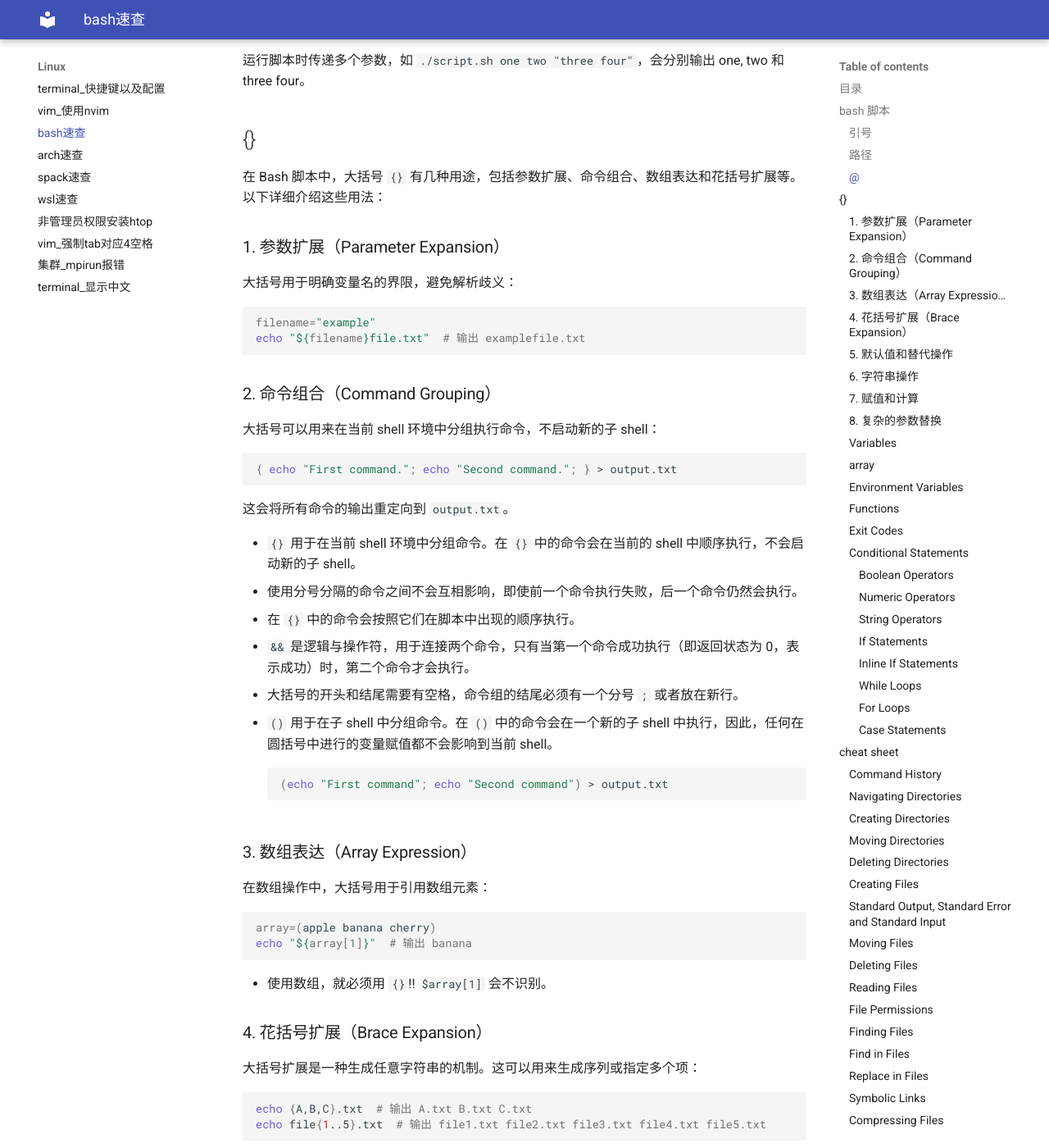
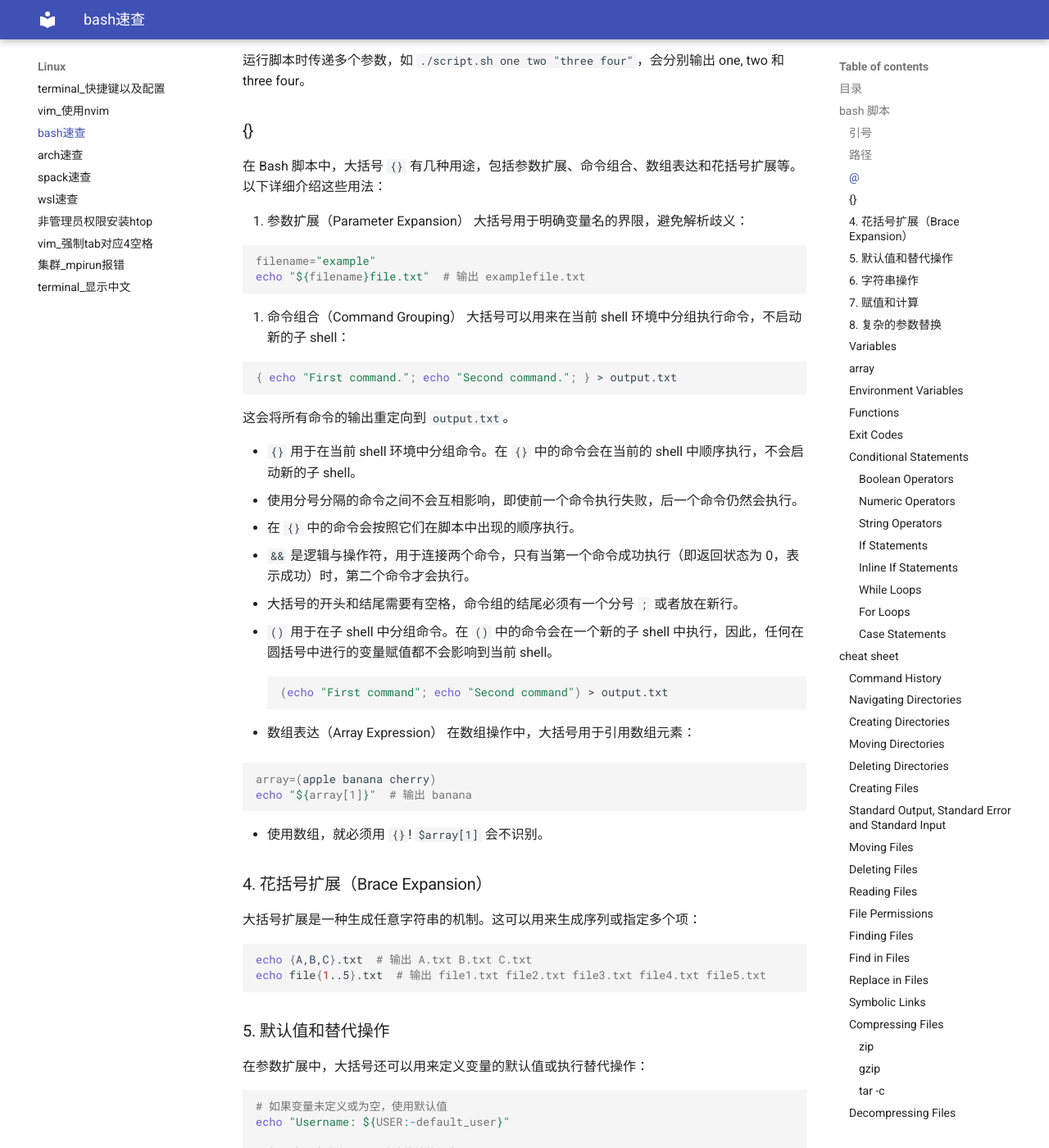
Before and after one commit to ymma98/technotes, an MkDocs documentation site: the page built from docs/Linux/bash速查.md, in a window 1280 px wide and 1400 px high, scrolled down 2327 px. Shown: the whole window at 82% size. Built offline with MkDocs 1.6.1 and Material for MkDocs 9.7.7, drawn with Linux system fonts in a browser that asks for light colours.

Commit message:
docs/Linux/bash速查.md updated from https://stackedit.cn/

````diff
--- a/docs/Linux/bash速查.md
+++ b/docs/Linux/bash速查.md
@@ -65,10 +65,10 @@ done
 运行脚本时传递多个参数，如 `./script.sh one two "three four"`，会分别输出 one, two 和 three four。
 
 
-## {}
+### {}
 在 Bash 脚本中，大括号 `{}` 有几种用途，包括参数扩展、命令组合、数组表达和花括号扩展等。以下详细介绍这些用法：
 
-### 1. 参数扩展（Parameter Expansion）
+1. 参数扩展（Parameter Expansion）
 大括号用于明确变量名的界限，避免解析歧义：
 
 ```bash
@@ -76,7 +76,7 @@ filename="example"
 echo "${filename}file.txt"  # 输出 examplefile.txt
 ```
 
-### 2. 命令组合（Command Grouping）
+2. 命令组合（Command Grouping）
 大括号可以用来在当前 shell 环境中分组执行命令，不启动新的子 shell：
 
 ```bash
@@ -95,8 +95,7 @@ echo "${filename}file.txt"  # 输出 examplefile.txt
 (echo "First command"; echo "Second command") > output.txt
 ```
 
-
-### 3. 数组表达（Array Expression）
+3. 数组表达（Array Expression）
 在数组操作中，大括号用于引用数组元素：
 
 ```bash
@@ -105,7 +104,7 @@ echo "${array[1]}"  # 输出 banana
 ```
 
 
-* 使用数组，就必须用 `{}`!! `$array[1]` 会不识别。
+* 使用数组，就必须用 `{}`! `$array[1]` 会不识别。
 
 
 
````
Also changed, not shown: other parts of docs/Linux/bash速查.md (+1 -1 lines).
